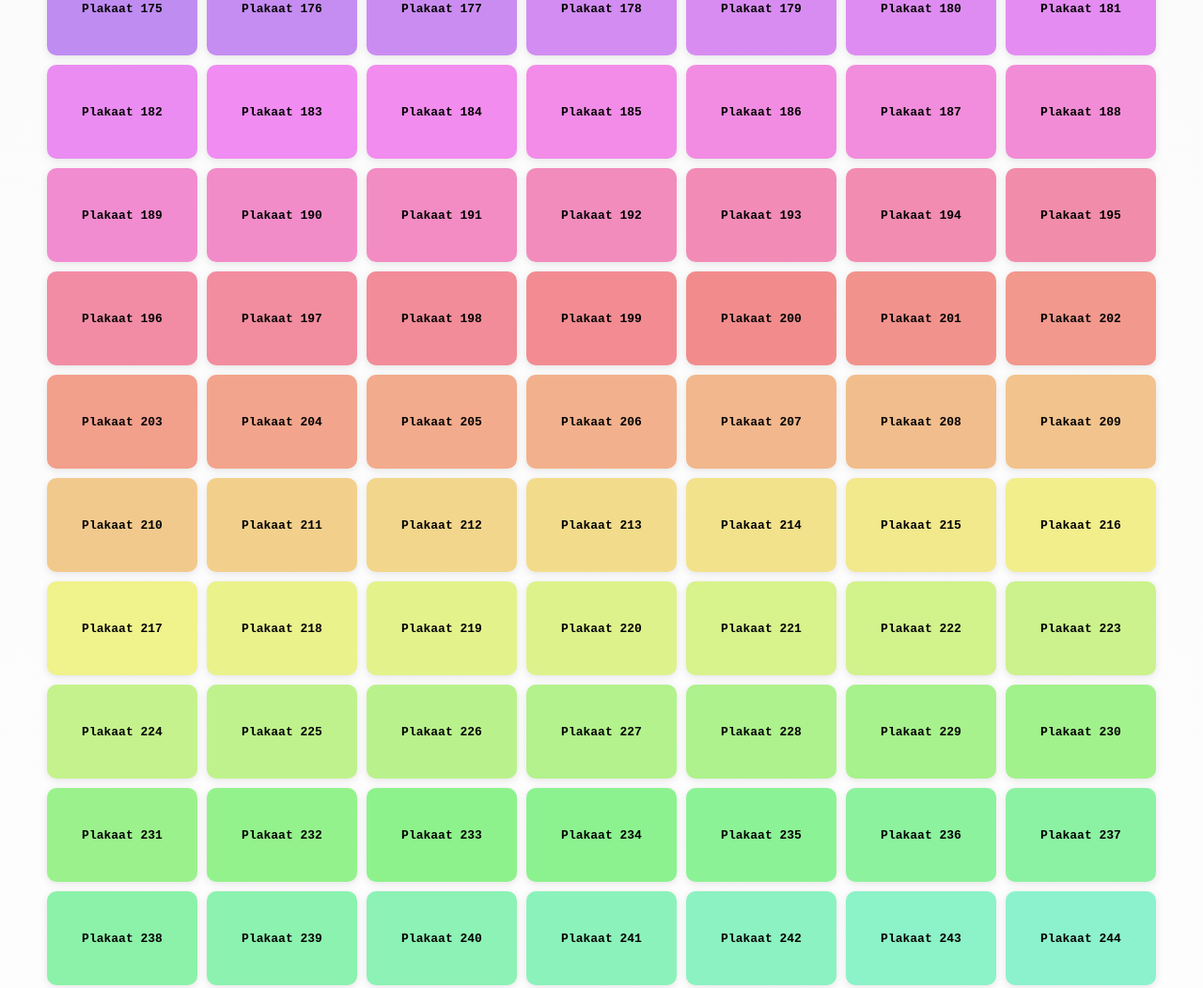
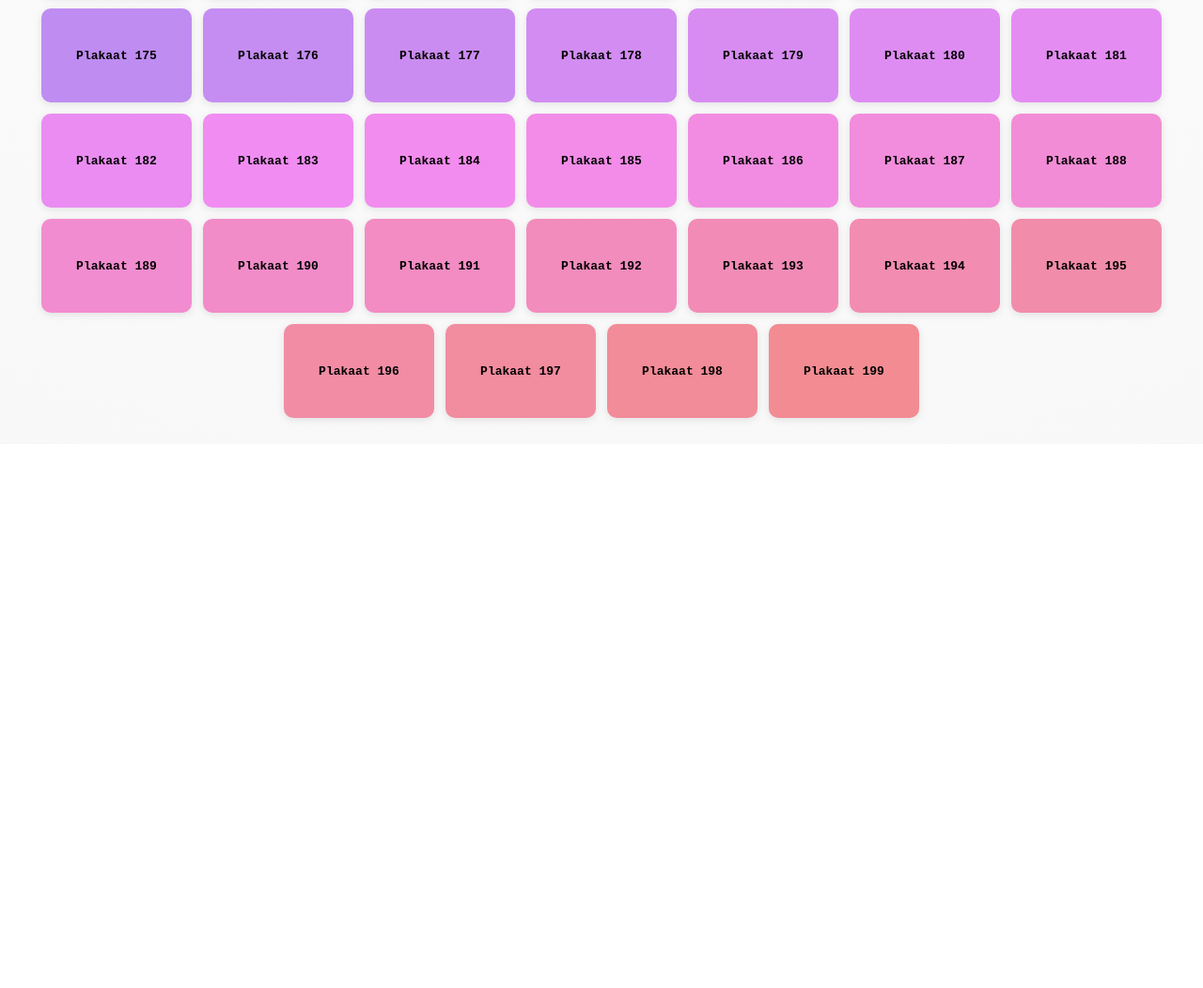
Before and after one commit to nielspoupaertgit-code/elements, a plain HTML site: page index.html in a window 1280 px wide. Shown: the part 2819-3871 px from the top of the page at 94% size. After the commit the page ends 3292 px from the top, so only its background shows below. Drawn offline with Linux system fonts and the light colour scheme.

Commit message:
Update index.html

```diff
--- a/index.html
+++ b/index.html
@@ -2,16 +2,18 @@
 <html>
 <head>
   <meta charset="utf-8">
-  <title>∞ LaserCat Arena ∞</title>
+  <title>LaserCat Infinite Respawn 🐾</title>
   <style>
     body {
       font-family: monospace;
-      background: radial-gradient(circle at center, #fff 0%, #f7f7f7 100%);
+      background: radial-gradient(circle at center, #fff 0%, #f8f8f8 100%);
       display: flex;
       flex-wrap: wrap;
       justify-content: center;
-      gap: 10px;
+      gap: 12px;
       padding: 20px;
+      overflow-y: scroll;
+      min-height: 100vh;
     }
     .tile {
       width: 160px;
@@ -23,7 +25,7 @@
       justify-content: center;
       font-weight: bold;
       box-shadow: 0 2px 8px rgba(0,0,0,0.1);
-      transition: transform .2s;
+      transition: transform .2s, opacity .3s;
     }
     .tile:hover {
       transform: scale(1.1) rotate(3deg);
@@ -32,27 +34,28 @@
 </head>
 <body>
   <script>
-    let i = 0;
-    const spawn = () => {
-      for (let j = 0; j < 100; j++) {
-        const d = document.createElement('div');
-        d.className = 'tile';
-        d.style.setProperty('--i', i % 100);
-        d.textContent = 'Plakaat ' + i;
-        document.body.appendChild(d);
-        i++;
-      }
+    let count = 0;
+    const spawnTile = () => {
+      const d = document.createElement('div');
+      d.className = 'tile';
+      d.style.setProperty('--i', count % 100);
+      d.textContent = 'Plakaat ' + count;
+      document.body.appendChild(d);
+      count++;
+      return d;
     };
 
-    // eerste lading
-    spawn();
+    // begin met 200 blokjes
+    for (let i = 0; i < 200; i++) spawnTile();
 
-    // als je bijna beneden bent → spawn meer
-    window.addEventListener('scroll', () => {
-      if (window.innerHeight + window.scrollY >= document.body.offsetHeight - 500) {
-        spawn();
+    // watcher: check elke seconde of er iets despawned is
+    setInterval(() => {
+      const tiles = document.querySelectorAll('.tile');
+      if (tiles.length < 200) {
+        const toSpawn = 200 - tiles.length;
+        for (let i = 0; i < toSpawn; i++) spawnTile();
       }
-    });
+    }, 1000);
   </script>
 </body>
 </html>
```
